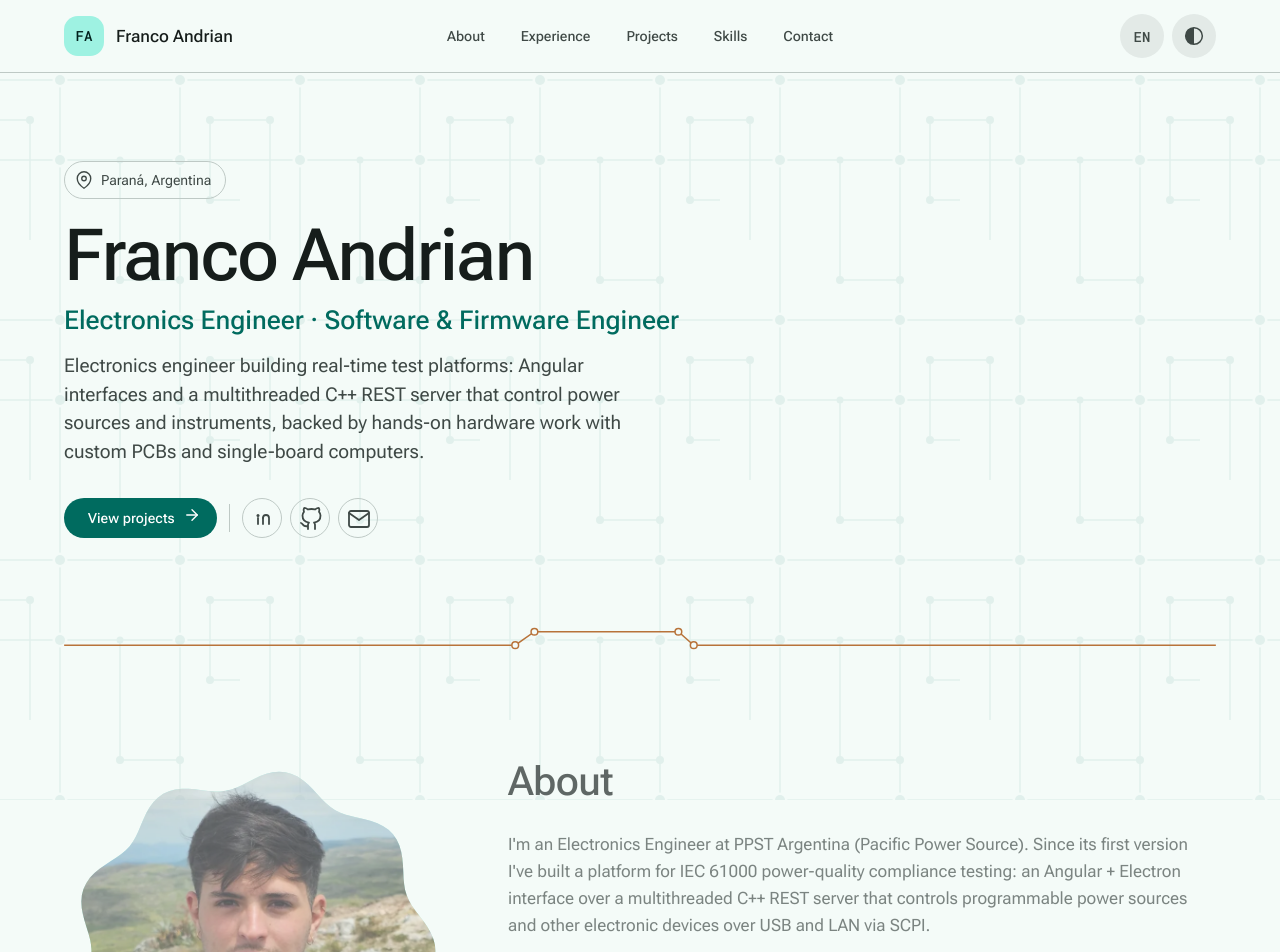
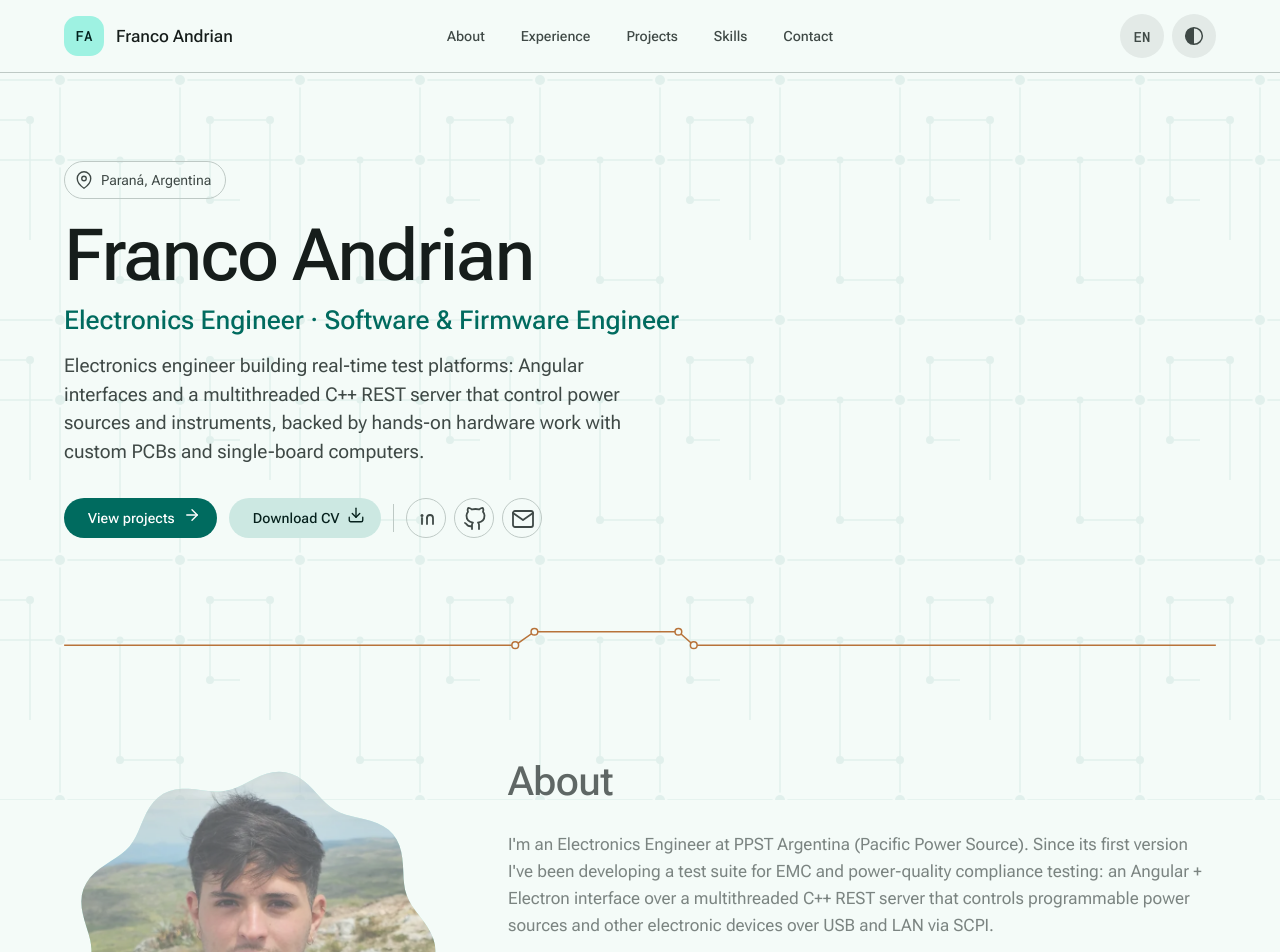
Before and after one commit to FRNDRN/FRNDRN.github.io, an Angular app: page / in a window 1280 px wide. Shown: the top 952 px of the page. Built offline with nearby package versions, Linux system fonts and the light colour scheme; a web font is replaced by a local one.

Commit message:
feat(content): add downloadable cv and align test-suite details

```diff
--- a/src/app/data/content/experience.content.ts
+++ b/src/app/data/content/experience.content.ts
@@ -13,13 +13,13 @@ export function experienceContent(t: Translate): readonly Experience[] {
       start: '2023-07',
       end: null,
       summary: t(
-        'Joined as the project started and built, from its first version, a desktop platform for IEC 61000 power-quality compliance testing, used by labs in the US, Europe and China across energy, defense, naval and telecom. An Angular + Electron interface drives a multithreaded C++ REST server that controls programmable power sources and other electronic devices over USB and LAN via SCPI.',
-        'Me sumé cuando el proyecto arrancaba y construí, desde su primera versión, una plataforma de escritorio para ensayos de conformidad de calidad de energía IEC 61000, usada por laboratorios de EE. UU., Europa y China en energía, defensa, naval y telecomunicaciones. Una interfaz en Angular + Electron maneja un servidor REST en C++ multihilo que controla fuentes de potencia programables y otros dispositivos electrónicos por USB y LAN mediante SCPI.',
+        'Joined as the project started and have developed features across its full stack since its first version: a test suite for EMC and power-quality compliance testing, used by labs in the US, Europe and China across energy, defense, naval and telecom. An Angular + Electron interface drives a multithreaded C++ REST server that controls programmable power sources and other electronic devices over USB and LAN via SCPI.',
+        'Me sumé cuando el proyecto arrancaba y desde su primera versión desarrollo funcionalidades en todo su stack: una suite de testeo para ensayos de conformidad EMC y de calidad de energía, usada por laboratorios de EE. UU., Europa y China en energía, defensa, naval y telecomunicaciones. Una interfaz en Angular + Electron maneja un servidor REST en C++ multihilo que controla fuentes de potencia programables y otros dispositivos electrónicos por USB y LAN mediante SCPI.',
       ),
       highlights: [
         t(
-          'Implemented five IEC 61000 test types end to end, from reading the standard to lab validation: 4-11 and 4-34 (voltage dips and interruptions), 4-14 (fluctuations), 4-27 (unbalance) and 4-28 (frequency variation). This included integrating the voltage-dip generator that 4-11, 4-27 and 4-34 rely on, from its USB communication to its full calibration.',
-          'Implementé cinco tipos de ensayo IEC 61000 de punta a punta, desde la lectura de la norma hasta la validación en laboratorio: 4-11 y 4-34 (huecos e interrupciones de tensión), 4-14 (fluctuaciones), 4-27 (desequilibrio) y 4-28 (variación de frecuencia). Esto incluyó integrar el generador de huecos de tensión en el que se apoyan 4-11, 4-27 y 4-34, desde su comunicación USB hasta su calibración completa.',
+          'Implemented six IEC 61000 test types end to end, from reading the standard to lab validation: 4-11 and 4-34 (voltage dips and interruptions), 4-29 (DC voltage dips and interruptions), 4-14 (fluctuations), 4-27 (unbalance) and 4-28 (frequency variation), plus the Korean KS C 9610-4-11 and 9610-4-29. This included integrating the voltage-dip generator that 4-11, 4-27 and 4-34 rely on, from its USB communication to its full calibration.',
+          'Implementé seis tipos de ensayo IEC 61000 de punta a punta, desde la lectura de la norma hasta la validación en laboratorio: 4-11 y 4-34 (huecos e interrupciones de tensión), 4-29 (huecos e interrupciones de tensión en DC), 4-14 (fluctuaciones), 4-27 (desequilibrio) y 4-28 (variación de frecuencia), además de las coreanas KS C 9610-4-11 y 9610-4-29. Esto incluyó integrar el generador de huecos de tensión en el que se apoyan 4-11, 4-27 y 4-34, desde su comunicación USB hasta su calibración completa.',
         ),
         t(
           'Made an unreliable legacy instrument dependable by redesigning how the software communicates with it: tests no longer stall or need manual intervention, and they now meet the timing the standards require.',
--- a/src/app/data/content/profile.content.ts
+++ b/src/app/data/content/profile.content.ts
@@ -15,8 +15,8 @@ export function profileContent(t: Translate): Profile {
     ),
     about: [
       t(
-        "I'm an Electronics Engineer at PPST Argentina (Pacific Power Source). Since its first version I've built a platform for IEC 61000 power-quality compliance testing: an Angular + Electron interface over a multithreaded C++ REST server that controls programmable power sources and other electronic devices over USB and LAN via SCPI.",
-        'Soy ingeniero en electrónica en PPST Argentina (Pacific Power Source). Desde su primera versión construyo una plataforma para ensayos de conformidad de calidad de energía IEC 61000: una interfaz en Angular + Electron sobre un servidor REST en C++ multihilo que controla fuentes de potencia programables y otros dispositivos electrónicos por USB y LAN mediante SCPI.',
+        "I'm an Electronics Engineer at PPST Argentina (Pacific Power Source). Since its first version I've been developing a test suite for EMC and power-quality compliance testing: an Angular + Electron interface over a multithreaded C++ REST server that controls programmable power sources and other electronic devices over USB and LAN via SCPI.",
+        'Soy ingeniero en electrónica en PPST Argentina (Pacific Power Source). Desde su primera versión desarrollo una suite de testeo para ensayos de conformidad EMC y de calidad de energía: una interfaz en Angular + Electron sobre un servidor REST en C++ multihilo que controla fuentes de potencia programables y otros dispositivos electrónicos por USB y LAN mediante SCPI.',
       ),
       t(
         'Before that, my final degree project, a 360° wildlife camera trap, brought together a custom PCB, a Raspberry Pi + Arduino core and a PyQt control app.',
@@ -45,7 +45,7 @@ export function profileContent(t: Translate): Profile {
       email: 'francoarielandrian@gmail.com',
       linkedin: 'https://www.linkedin.com/in/francoandrian',
       github: 'https://github.com/FRNDRN?tab=repositories',
-      cv: null,
+      cv: t('/cv/Franco-Andrian-EN.pdf', '/cv/Franco-Andrian-ES.pdf'),
     },
   };
 }
--- a/src/app/data/content/projects/test-platform.ts
+++ b/src/app/data/content/projects/test-platform.ts
@@ -6,8 +6,8 @@ export function testPlatform(t: Translate): Project {
     slug: 'power-quality-test-platform',
     title: t('Power-quality test platform', 'Plataforma de ensayos de calidad de energía'),
     summary: t(
-      'Desktop platform for IEC 61000 compliance testing: an Angular + Electron interface driving a multithreaded C++ REST server that controls programmable power sources, DAQ devices and other electronic devices in real time over USB and LAN via SCPI.',
-      'Plataforma de escritorio para ensayos de conformidad IEC 61000: una interfaz en Angular + Electron que maneja un servidor REST en C++ multihilo que controla fuentes de potencia programables, dispositivos DAQ y otros dispositivos electrónicos en tiempo real por USB y LAN mediante SCPI.',
+      'Test suite for EMC and power-quality compliance testing: an Angular + Electron interface driving a multithreaded C++ REST server that controls programmable power sources, DAQ devices and other electronic devices in real time over USB and LAN via SCPI.',
+      'Suite de testeo para ensayos de conformidad EMC y de calidad de energía: una interfaz en Angular + Electron que maneja un servidor REST en C++ multihilo que controla fuentes de potencia programables, dispositivos DAQ y otros dispositivos electrónicos en tiempo real por USB y LAN mediante SCPI.',
     ),
     categories: ['web', 'embedded'],
     status: 'completed',
@@ -19,7 +19,7 @@ export function testPlatform(t: Translate): Project {
       'FIG. 01 — App de escritorio, servidor REST en C++ y equipos de ensayo',
     ),
     metrics: [
-      { value: '5', label: t('IEC 61000 test types', 'tipos de ensayo IEC 61000') },
+      { value: '6', label: t('IEC 61000 test types', 'tipos de ensayo IEC 61000') },
       { value: '2', label: t('legacy applications migrated', 'aplicaciones heredadas migradas') },
     ],
     highlight: 'USB · SCPI · REST · IEC 61000',
```
Also changed, not shown: 2 other files (tests, documents, lock files or other folders).
